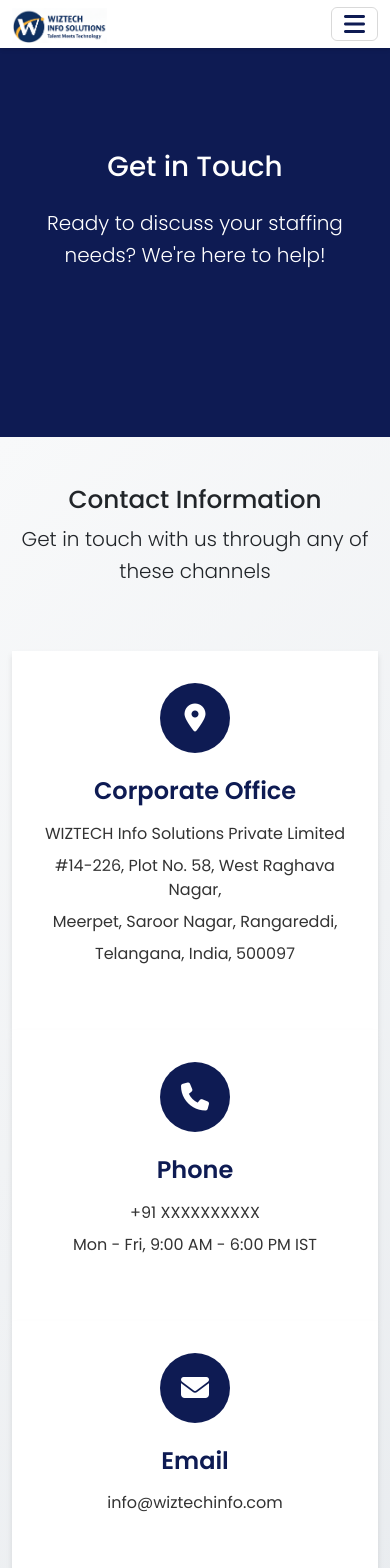
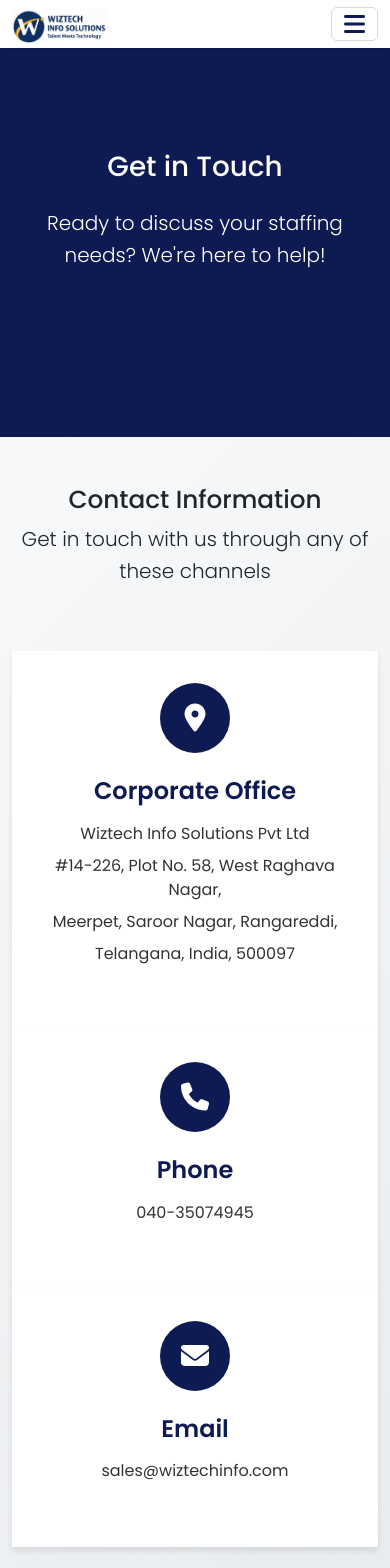
Before and after one commit to Deepthi2001/wiztech-react, a React (Create React App) app: page /contact in a window 390 px wide. Shown: the top 1568 px of the page. Built offline with nearby package versions, Linux system fonts and the light colour scheme.

Commit message:
added company email and mobile

```diff
--- a/src/components/Footer.js
+++ b/src/components/Footer.js
@@ -9,7 +9,7 @@
         <div className="footer-column">
           <h5>About Us</h5>
           <p>
-            WIZTECH Info Solutions was established and firmly rooted beyond
+            Wiztech Info Solutions was established and firmly rooted beyond
             traditional staffing and consulting services – we believe in
             relationships. We are invested in you.
           </p>
@@ -32,11 +32,11 @@
           <ul className="contact-info">
             <li>
               <i className="fas fa-envelope"></i>
-              <span>info@wiztechinfosolutions.com</span>
+              <span>sales@wiztechinfo.com</span>
             </li>
             <li>
               <i className="fas fa-phone"></i>
-              <span>+1 (123) 456-7890</span>
+              <span>040-35074945</span>
             </li>
             <li>
               <i className="fas fa-map-marker-alt"></i>
--- a/src/pages/About.js
+++ b/src/pages/About.js
@@ -24,7 +24,7 @@
           <div className="row align-items-center">
             <div className="col-lg-5 mb-5 mb-lg-0">
               <div className="about-image-container">
-                <img src="https://images.unsplash.com/photo-1600880292203-757bb62b4baf?ixlib=rb-1.2.1&auto=format&fit=crop&w=1350&q=80" alt="WIZTECH Team" className="img-fluid rounded shadow-lg" />
+                <img src={require('../images/whoweare.jpeg')} alt="WIZTECH Team" className="img-fluid rounded shadow-lg" />
               </div>
             </div>
             <div className="col-lg-7">
@@ -37,7 +37,7 @@
 The very meaning of our name is “GROWTH”. We partner with you to bring you growth. We constantly work on finding quality talent for your business need. Through our focused approach and commitment to select best, we take care of our customers’ evolving needs.
                 </p>
                 <p>
-                WIZTECH Info Solutions has developed a strategic plan that aggressively pursues advances in QA, Mobility, ERP, Big Data & Cloud to pioneer excellent services to our clients. We are creating an robust organization to provide solutions to all IT Consulting, Development, Implementation, Outsourcing, and support needs.
+                Wiztech Info Solutions has developed a strategic plan that aggressively pursues advances in QA, Mobility, ERP, Big Data & Cloud to pioneer excellent services to our clients. We are creating an robust organization to provide solutions to all IT Consulting, Development, Implementation, Outsourcing, and support needs.
                 </p>
 
               </div>
--- a/src/pages/Contact.js
+++ b/src/pages/Contact.js
@@ -126,7 +126,7 @@
                   <i className="fas fa-map-marker-alt"></i>
                 </div>
                 <h3>Corporate Office</h3>
-                <p>WIZTECH Info Solutions Private Limited</p>
+                <p>Wiztech Info Solutions Pvt Ltd</p>
                 <p>#14-226, Plot No. 58, West Raghava Nagar,</p>
                 <p>Meerpet, Saroor Nagar, Rangareddi,</p>
                 <p>Telangana, India, 500097</p>
@@ -138,8 +138,7 @@
                   <i className="fas fa-phone"></i>
                 </div>
                 <h3>Phone</h3>
-                <p>+91 XXXXXXXXXX</p>
-                <p>Mon - Fri, 9:00 AM - 6:00 PM IST</p>
+                <p>040-35074945</p>
               </div>
             </div>
             <div className="col-md-4">
@@ -148,7 +147,7 @@
                   <i className="fas fa-envelope"></i>
                 </div>
                 <h3>Email</h3>
-                <p>info@wiztechinfo.com</p>
+                <p>sales@wiztechinfo.com</p>
               </div>
             </div>
           </div>
--- a/src/pages/JobSeekers.js
+++ b/src/pages/JobSeekers.js
@@ -22,7 +22,7 @@
           <div className="container">
             <div className="row">
                 <p className="lead">
-                  WIZTECH Info Solutions helps skilled professionals like you to find
+                  Wiztech Info Solutions helps skilled professionals like you to find
                   Contract or full-time opportunities throughout India. Our
                   Talent team is committed to match your skills and career goals
                   with the right opportunity.
```
Also changed, not shown: src/images/whoweare.jpeg (added).
